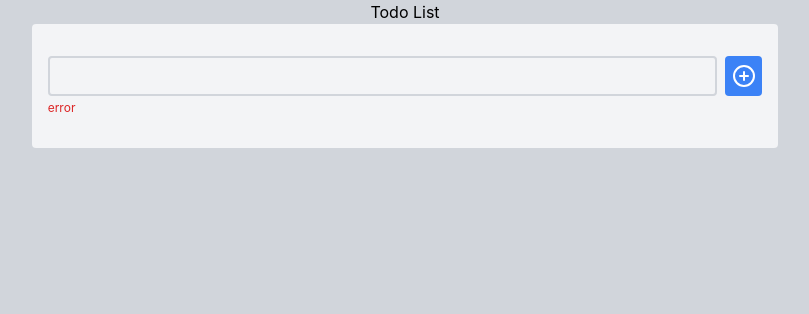
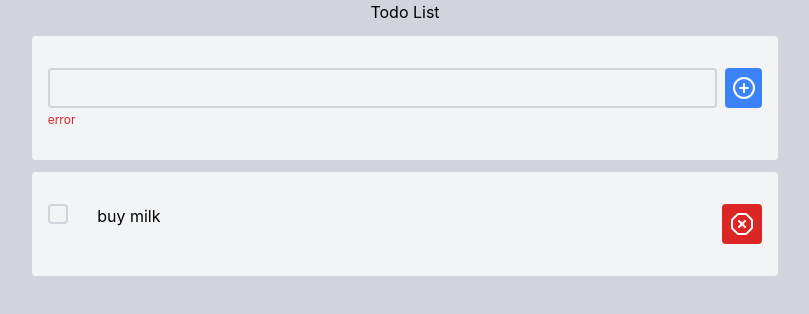
Before and after one commit to mozzaray/to-do-list, a Vue app: page / in a window 1280 px wide. Shown: the top 314 px of the page, without its empty margins (235-1044 px from the left). Built offline with nearby package versions, Linux system fonts and the light colour scheme.

Commit message:
feat: new card and btn component btn color change / add todo card

```diff
--- a/index.html
+++ b/index.html
@@ -3,7 +3,7 @@
   <head>
     <meta charset="UTF-8" />
     <link rel="icon" type="image/svg+xml" href="/vite.svg" />
-    <link rel="stylesheet" href="./reset.css"/>
+    <!-- <link rel="stylesheet" href="./reset.css"/> -->
     <meta name="viewport" content="width=device-width, initial-scale=1.0" />
     <title>To-do List</title>
   </head>
--- a/src/App.vue
+++ b/src/App.vue
@@ -1,13 +1,19 @@
 <script setup>
 import InputCard from './components/InputCard.vue';
+import TodoCard from './components/TodoCard.vue';
 </script>
 
 <template>
-  <section class="bg-gray-300 w-full h-screen flex flex-col items-center">
+  <section class="bg-gray-300 w-full h-screen flex flex-col items-center gap-3">
     <h5>Todo List</h5>
-    <InputCard>
 
-    </InputCard>
+    <InputCard></InputCard>
+
+    <!-- list cards -->
+    <TodoCard>
+      buy milk
+    </TodoCard>
+
   </section>
 
 </template>
--- a/src/components/InputCard.vue
+++ b/src/components/InputCard.vue
@@ -10,7 +10,7 @@ import Btn from './base/Button.vue'
 
             <div class="flex gap-2 justify-between">
             <Input />
-            <Btn icon="add" />
+            <Btn icon="add" bgcolor="blue" />
             </div>
 
     </Card>
--- /dev/null
+++ b/src/components/TodoCard.vue
@@ -0,0 +1,23 @@
+<script setup>
+import Card from './base/card.vue'
+import Btn from './base/Button.vue'
+</script>
+
+<template>
+    <Card>
+
+        <div class="flex gap-2 justify-between">
+            <input type="checkbox" class="w-0 h-0 opacity-0 absolute">
+            <div class="border-2 border-gray-300 rounded w-5 h-5 flex-shrink-0"></div>
+
+            <div class="w-10/12 flex-shrink-0">
+               <slot></slot>
+            </div>
+
+
+            <Btn icon="delete" bgcolor="red" />
+        </div>
+
+    </Card>
+
+</template>
--- a/src/components/base/Button.vue
+++ b/src/components/base/Button.vue
@@ -1,18 +1,29 @@
 <script setup>
+import { ref } from 'vue';
+
 const props = defineProps({
     icon: {
         type: String, //icon用法: add-加號
         default: 'add'
     },
+    bgcolor: {
+        type: String,
+        default: 'blue'
+    }
 
 });
+
+
 </script>
 
 <template>
-    <button class="w-10 h-10 rounded bg-blue-500 flex justify-center items-center
-                    hover:bg-blue-600">
+    <button class="w-10 h-10 rounded flex justify-center items-center"
+            :class="{'bg-blue-500 hover:bg-blue-600': bgcolor == 'blue', 'bg-red-600 hover:bg-red-700': bgcolor == 'red'}">
         <div v-if="icon == 'add'">
             <svg xmlns="http://www.w3.org/2000/svg" width="24" height="24" viewBox="0 0 24 24" fill="none" stroke="white" stroke-width="2" stroke-linecap="round" stroke-linejoin="round" class="lucide lucide-circle-plus"><circle cx="12" cy="12" r="10"/><path d="M8 12h8"/><path d="M12 8v8"/></svg>
+        </div>
+        <div v-if="icon == 'delete'">
+            <svg xmlns="http://www.w3.org/2000/svg" width="24" height="24" viewBox="0 0 24 24" fill="none" stroke="white" stroke-width="2" stroke-linecap="round" stroke-linejoin="round" class="lucide lucide-octagon-x"><path d="m15 9-6 6"/><path d="M2.586 16.726A2 2 0 0 1 2 15.312V8.688a2 2 0 0 1 .586-1.414l4.688-4.688A2 2 0 0 1 8.688 2h6.624a2 2 0 0 1 1.414.586l4.688 4.688A2 2 0 0 1 22 8.688v6.624a2 2 0 0 1-.586 1.414l-4.688 4.688a2 2 0 0 1-1.414.586H8.688a2 2 0 0 1-1.414-.586z"/><path d="m9 9 6 6"/></svg>
         </div>
 
     </button>
```
